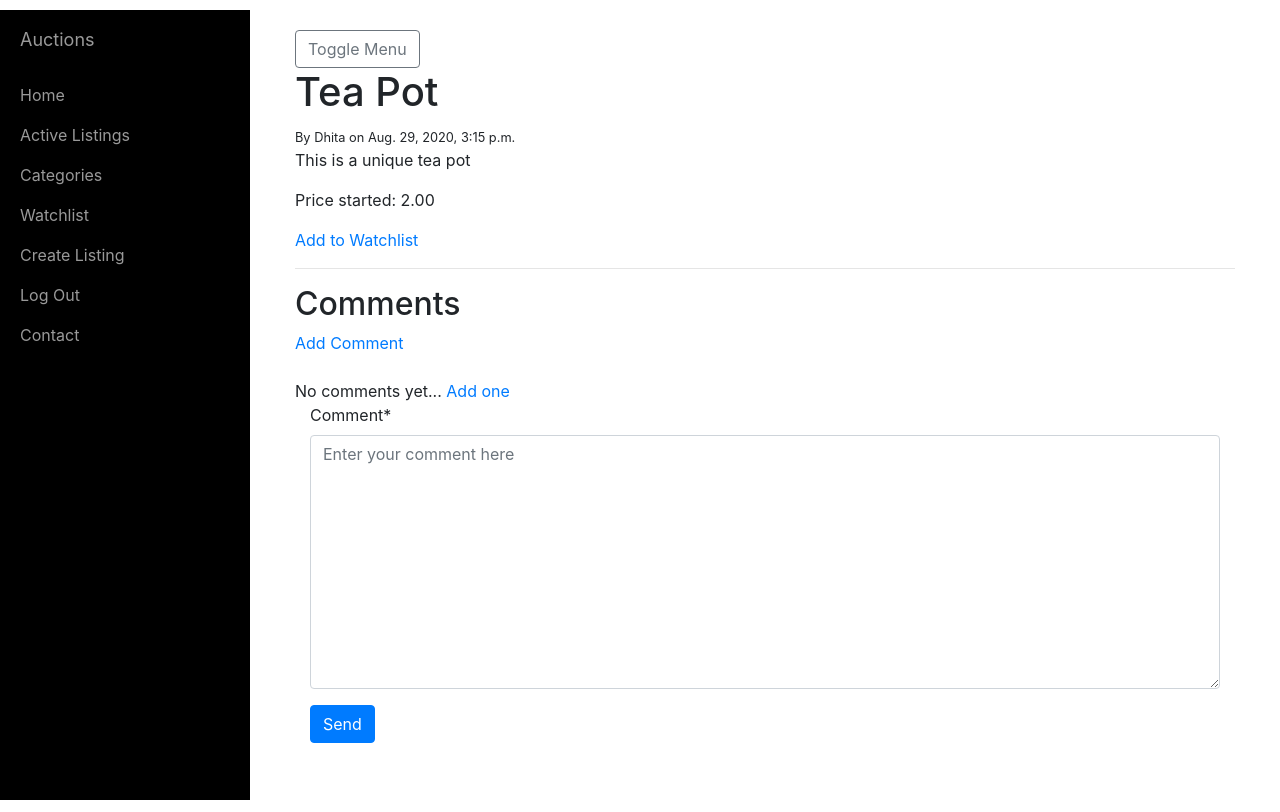
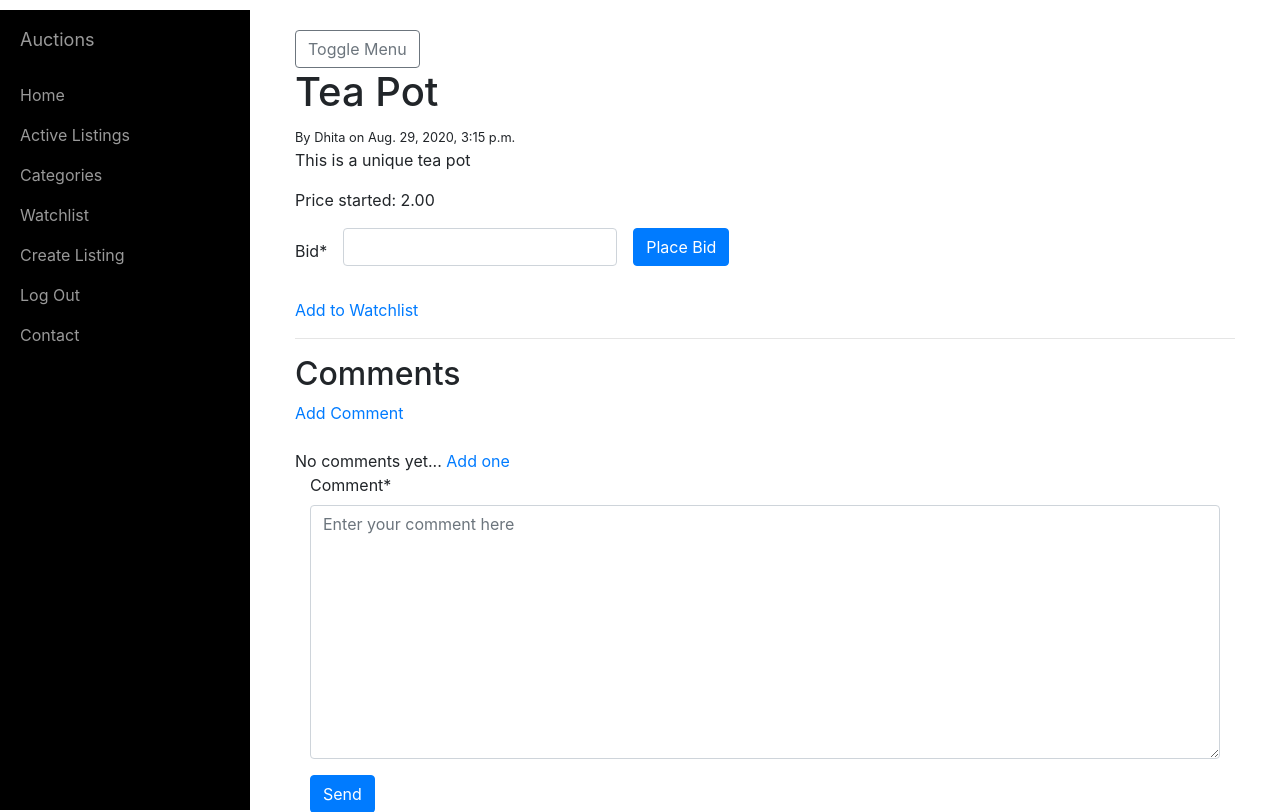
Before and after one commit to dhita-irma/cs50w-commerce, a Django app: page /listing/1/ in a window 1280 px wide. Shown: the top 812 px of the page. Run offline with Django 3.2, Linux system fonts and the light colour scheme; data comes from the database, SQL or seed files in the repository; some libraries are stand-ins or nearby versions.

Commit message:
Add bid form

```diff
--- a/auctions/admin.py
+++ b/auctions/admin.py
@@ -10,7 +10,7 @@ class ListingAdmin(admin.ModelAdmin):
     list_display = ("id", "title", "seller")
 
 class BidAdmin(admin.ModelAdmin):
-    list_display = ("id", "listing", "bidder", "price")
+    list_display = ("id", "listing", "user", "price")
 
 class CommentAdmin(admin.ModelAdmin):
     list_display = ("id", "listing", "user", "body")
--- a/auctions/forms.py
+++ b/auctions/forms.py
@@ -4,7 +4,7 @@ from crispy_forms.layout import Layout, Field, Submit, Div
 from django import forms
 from django.utils.translation import gettext_lazy as _
 
-from .models import Listing, Comment
+from .models import Listing, Comment, Bid
 
 
 class ListingForm(forms.ModelForm):
@@ -56,3 +56,24 @@ class CommentForm(forms.ModelForm):
         labels = {
             'body': _('Comment'),
         }
+
+class BidForm(forms.ModelForm):
+    def __init__(self, *args, **kwargs):
+        super().__init__(*args, **kwargs)
+        self.helper = FormHelper()
+        self.helper.layout = Layout(
+            Div(
+                Field('price', css_class='form-group mx-sm-3 mb-2'),
+                Submit('submit', 'Place Bid', css_class='btn btn-primary float-left mb-2'),
+                css_class='form-inline'
+            )
+        )
+
+    class Meta:
+        model = Bid
+        fields = ('price',)
+        exclude = ['listing ', 'user', 'time']
+
+        labels = {
+            'price': _('Bid')
+        }
--- a/auctions/models.py
+++ b/auctions/models.py
@@ -33,12 +33,12 @@ class Listing(models.Model):
 
 class Bid(models.Model):
     listing = models.ForeignKey(Listing, on_delete=models.CASCADE, related_name="bids_offered")
-    bidder = models.ForeignKey(User, on_delete=models.SET_NULL, null=True, related_name="bids_placed")
+    user = models.ForeignKey(User, on_delete=models.SET_NULL, null=True, related_name="bids_placed")
     price = models.DecimalField(max_digits=12, decimal_places=2)
-    time = models.DateTimeField(default=timezone.now)
+    time = models.DateTimeField(auto_now_add=True)
 
     def __str__(self):
-        return f"Bid {self.id} on {self.item}"
+        return f"Bid {self.id} on {self.listing}"
 
 
 class Comment(models.Model):
--- a/auctions/templates/auctions/listing_detail.html
+++ b/auctions/templates/auctions/listing_detail.html
@@ -6,6 +6,13 @@
     <small>By {{ listing.seller }} on {{ listing.created_date }}</small>
     <p>{{ listing.description }}</p>
     <p>Price started: {{ listing.start_price }}</p>
+
+    <form action="{% url 'listing-bid' listing.id %}" method="POST">
+        {% csrf_token %}
+        {% crispy bid-form %}
+    </form>
+
+    <br>
     <a href="{% url 'watchlist-add' listing.id %}">Add to Watchlist</a>
     <br>
     <hr>
@@ -27,7 +34,7 @@
     {% endif %}
     <form action="{% url 'listing-detail' listing.id %}" method="POST">
         {% csrf_token %}
-        {% crispy form %}
+        {% crispy comment-form %}
     </form>
     <br><br>
 {% endblock body %}
--- a/auctions/urls.py
+++ b/auctions/urls.py
@@ -18,6 +18,7 @@ urlpatterns = [
     path("listing/<int:pk>/", views.listing_detail, name="listing-detail"),
     path("listing/<int:pk>/update/", ListingUpdateView.as_view(), name="listing-update"),
     path("listing/<int:pk>/delete/", ListingDeleteView.as_view(), name="listing-delete"),
+    path("listing/<int:pk>/bid/", views.listing_bid, name="listing-bid"),
     path("listing/<int:pk>/watchlist/", views.watchlist_add, name="watchlist-add"),
 
     path("watchlist/", views.watchlist_view, name="watchlist"),
--- a/auctions/views.py
+++ b/auctions/views.py
@@ -79,7 +79,8 @@ def listing_detail(request, pk):
 
         return render(request, 'auctions/listing_detail.html', {
             'listing': listing,
-            'form': forms.CommentForm(),
+            'comment-form': forms.CommentForm(),
+            'bid-form': forms.BidForm()
         })
     else:
         if not request.user.is_authenticated:
@@ -95,6 +96,21 @@ def listing_detail(request, pk):
                     'listing': listing,
                     'form': forms.CommentForm(),
                 })
+            # TODO: error page if invalid
+
+
+def listing_bid(request, pk):
+    if request.method == "POST":
+        if not request.user.is_authenticated:
+            return redirect(reverse("login"))
+        else:
+            form = forms.BidForm(request.POST)
+            if form.is_valid():
+                price = form.cleaned_data['price']
+                listing = Listing.objects.get(pk=pk)
+                bid = Bid(listing=listing, user=request.user, price=price)
+                bid.save()
+                return redirect(reverse('listing-detail', args=[pk]))
 
 
 def login_view(request):
```
Also changed, not shown: auctions/migrations/0014_auto_20200901_2117.py (added), db.sqlite3.
